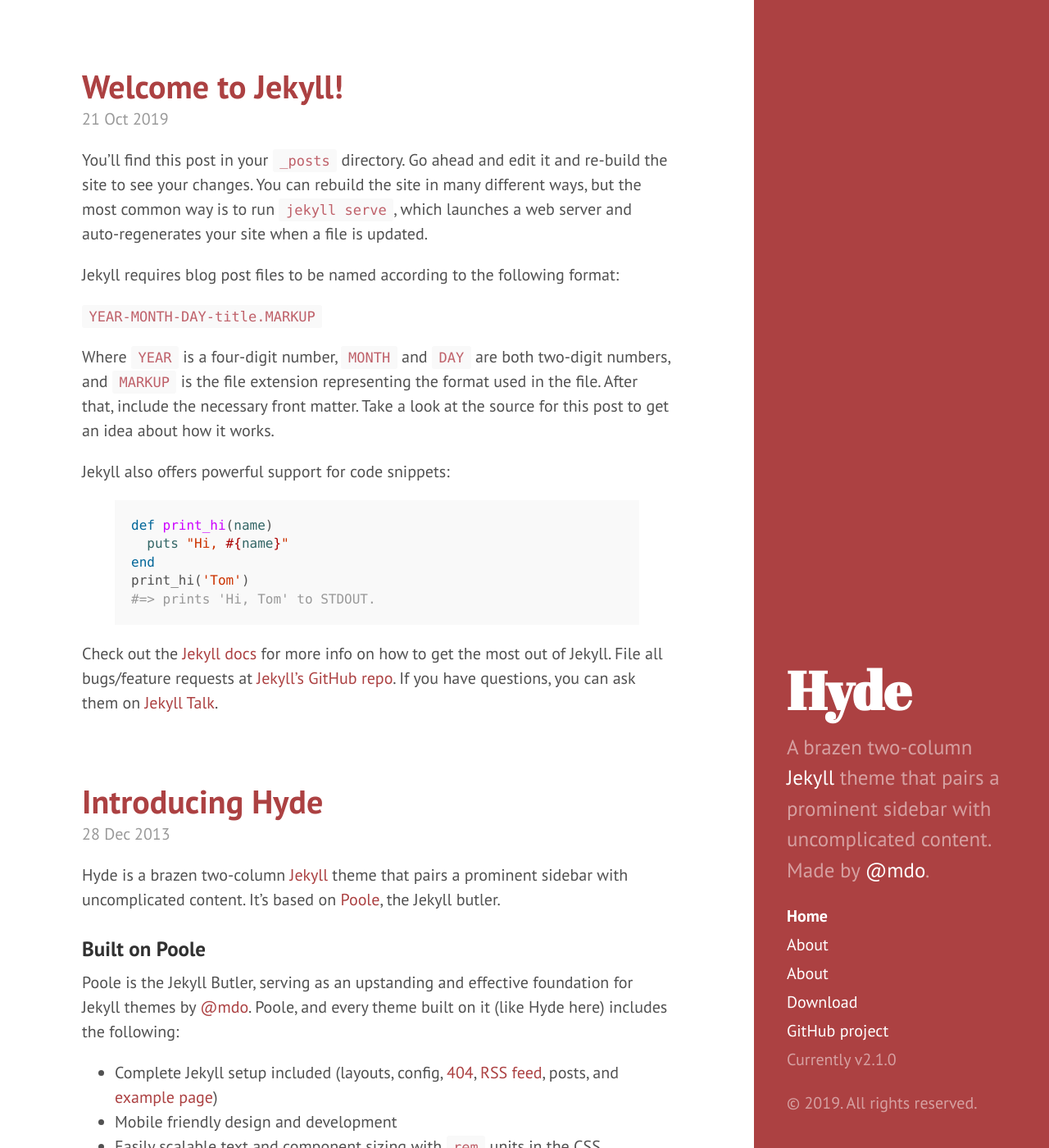
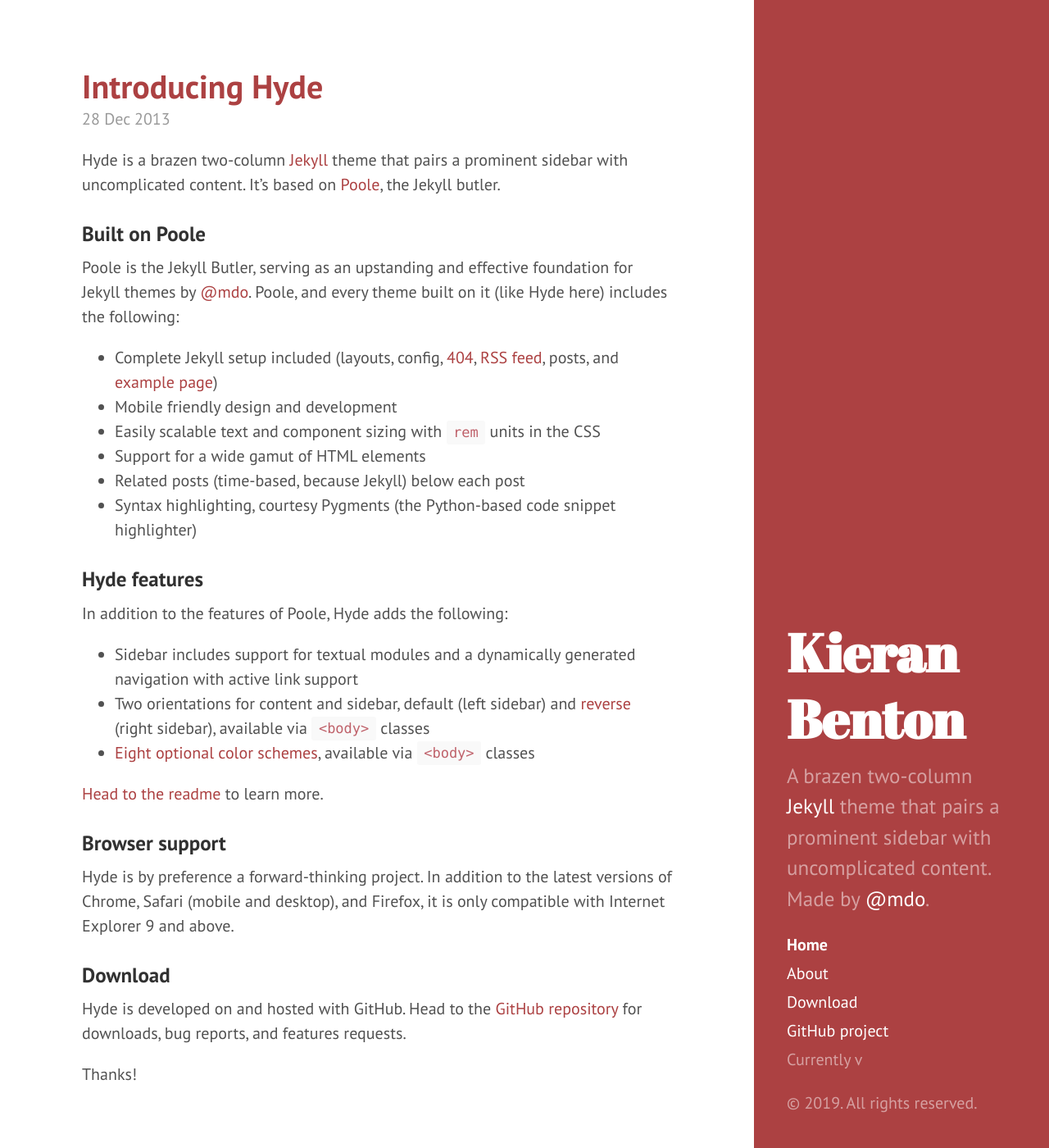
Before and after one commit to kieranbenton/blog, a Jekyll site: the page built from index.html, in a window 1280 px wide and 1400 px high. Shown: the whole window at 82% size. Built offline with Jekyll 4.4.1, drawn with Linux system fonts in a browser that asks for light colours; the list of posts is cut into pages by our own code.

Commit message:
Further trimmed.

```diff
--- a/_config.yml
+++ b/_config.yml
@@ -1,31 +1,17 @@
-# Dependencies
 markdown:         kramdown
 highlighter:      rouge
-
-# Permalinks
 permalink:        pretty
-
-# Setup
-title:            Hyde
-tagline:          'A Jekyll theme'
+title:            Kieran Benton
+tagline:          'Kieran Benton''s Engineering Blog'
 description:      'A brazen two-column <a href="http://jekyllrb.com" target="_blank">Jekyll</a> theme that pairs a prominent sidebar with uncomplicated content. Made by <a href="https://twitter.com/mdo" target="_blank">@mdo</a>.'
-url:              http://hyde.getpoole.com
+url:              http://www.kieranbenton.com
 baseurl:          /
-
 author:
-  name:           'Mark Otto'
-  url:            https://twitter.com/mdo
-
+  name:           'Kieran Benton'
+  url:            https://twitter.com/kieranbenton
 paginate:         5
-
-# Custom vars
-version:          2.1.0
-
 github:
-  repo:           https://github.com/poole/hyde
-
+  repo:           https://github.com/kieranbenton/kieranbenton.github.io
 plugins:
   - jekyll-gist
   - jekyll-paginate
-
-paginate: 5
--- a/_posts/2019-10-21-welcome-to-jekyll.markdown
+++ /dev/null
@@ -1,29 +0,0 @@
----
-layout: post
-title:  "Welcome to Jekyll!"
-date:   2019-10-21 13:40:54 +0100
-categories: jekyll update
----
-You’ll find this post in your `_posts` directory. Go ahead and edit it and re-build the site to see your changes. You can rebuild the site in many different ways, but the most common way is to run `jekyll serve`, which launches a web server and auto-regenerates your site when a file is updated.
-
-Jekyll requires blog post files to be named according to the following format:
-
-`YEAR-MONTH-DAY-title.MARKUP`
-
-Where `YEAR` is a four-digit number, `MONTH` and `DAY` are both two-digit numbers, and `MARKUP` is the file extension representing the format used in the file. After that, include the necessary front matter. Take a look at the source for this post to get an idea about how it works.
-
-Jekyll also offers powerful support for code snippets:
-
-{% highlight ruby %}
-def print_hi(name)
-  puts "Hi, #{name}"
-end
-print_hi('Tom')
-#=> prints 'Hi, Tom' to STDOUT.
-{% endhighlight %}
-
-Check out the [Jekyll docs][jekyll-docs] for more info on how to get the most out of Jekyll. File all bugs/feature requests at [Jekyll’s GitHub repo][jekyll-gh]. If you have questions, you can ask them on [Jekyll Talk][jekyll-talk].
-
-[jekyll-docs]: https://jekyllrb.com/docs/home
-[jekyll-gh]:   https://github.com/jekyll/jekyll
-[jekyll-talk]: https://talk.jekyllrb.com/
```
Also changed, not shown: about.markdown (deleted, +0 -18 lines).
